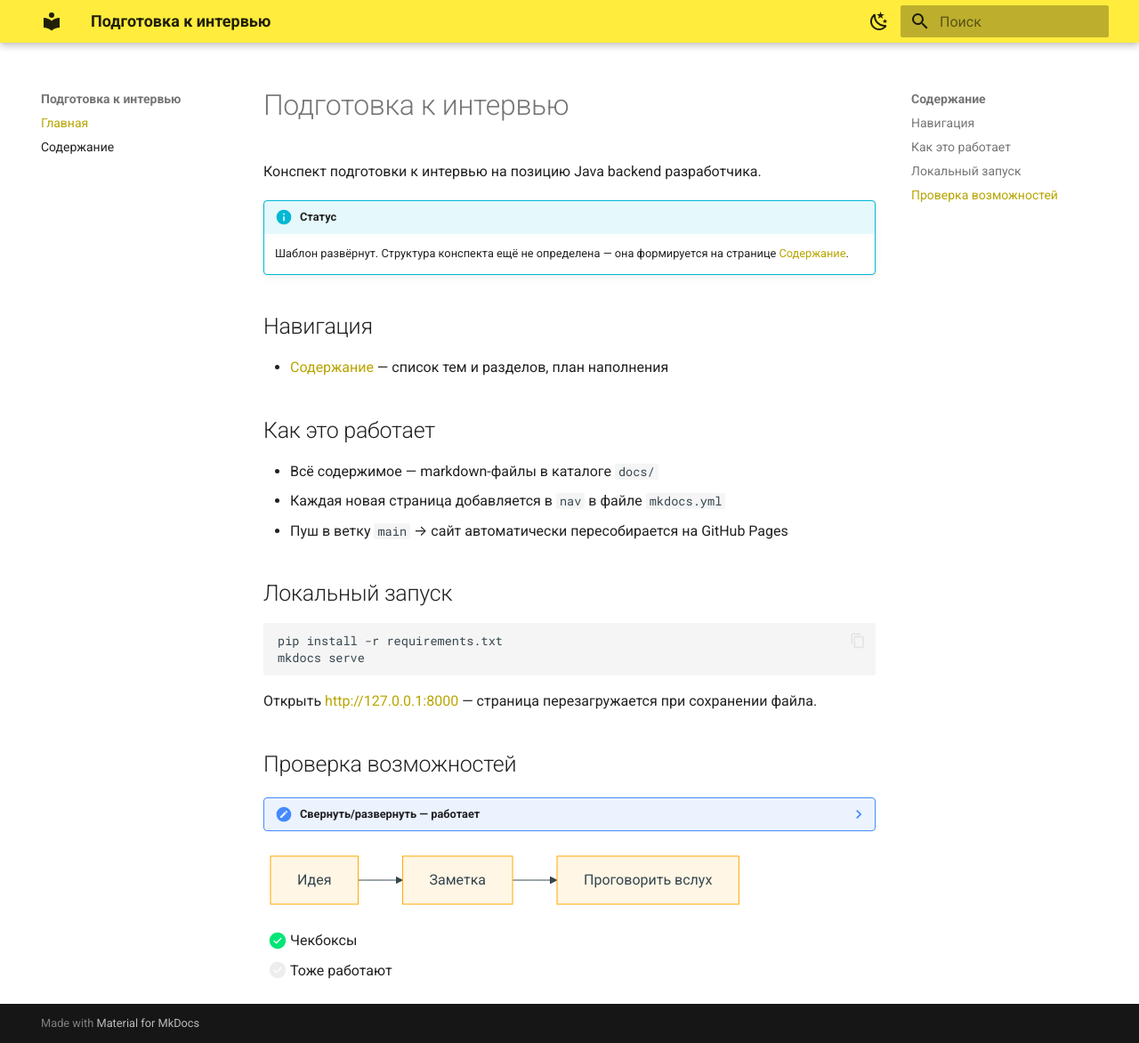
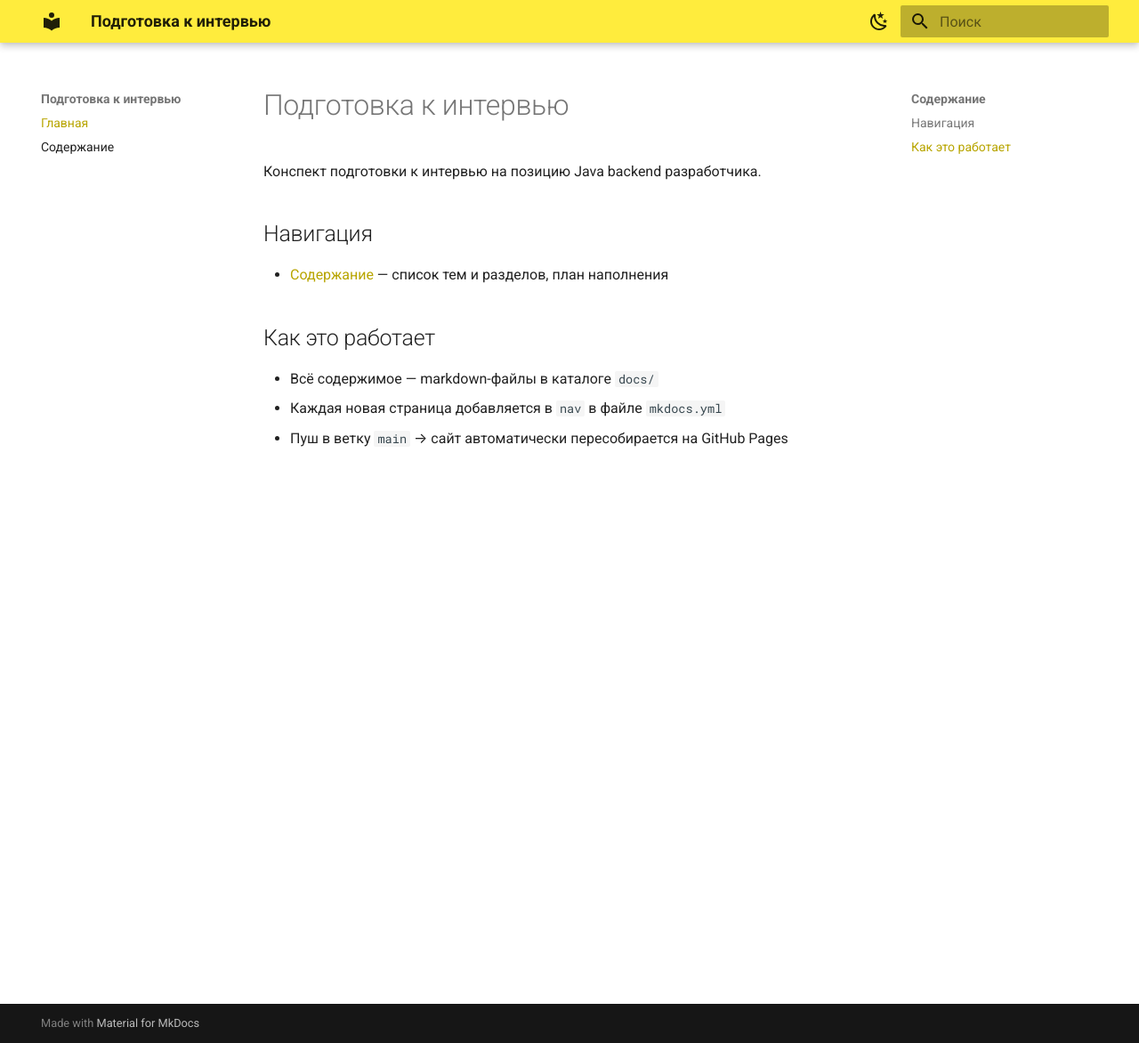
Before and after one commit to artem961/java-backend-notes, an MkDocs documentation site: the page built from docs/index.md, in a window 1280 px wide and 1172 px high. Shown: the whole window at 89% size. Built offline with MkDocs 1.6.1 and Material for MkDocs 9.7.7, drawn with Linux system fonts in a browser that asks for light colours.

Commit message:
Убрать демо-контент шаблона

````diff
--- a/docs/index.md
+++ b/docs/index.md
@@ -1,10 +1,6 @@
 # Подготовка к интервью
 
 Конспект подготовки к интервью на позицию Java backend разработчика.
-
-!!! info "Статус"
-    Шаблон развёрнут. Структура конспекта ещё не определена — она формируется
-    на странице [Содержание](contents.md).
 
 ## Навигация
 
@@ -15,26 +11,3 @@
 - Всё содержимое — markdown-файлы в каталоге `docs/`
 - Каждая новая страница добавляется в `nav` в файле `mkdocs.yml`
 - Пуш в ветку `main` → сайт автоматически пересобирается на GitHub Pages
-
-## Локальный запуск
-
-```bash
-pip install -r requirements.txt
-mkdocs serve
-```
-
-Открыть <http://127.0.0.1:8000> — страница перезагружается при сохранении файла.
-
-## Проверка возможностей
-
-??? note "Свернуть/развернуть — работает"
-    Такие блоки удобны для вопросов и ответов: вопрос виден, ответ скрыт.
-
-```mermaid
-graph LR
-    A[Идея] --> B[Заметка]
-    B --> C[Проговорить вслух]
-```
-
-- [x] Чекбоксы
-- [ ] Тоже работают
````
Also changed, not shown: docs/contents.md (+3 -19 lines).
